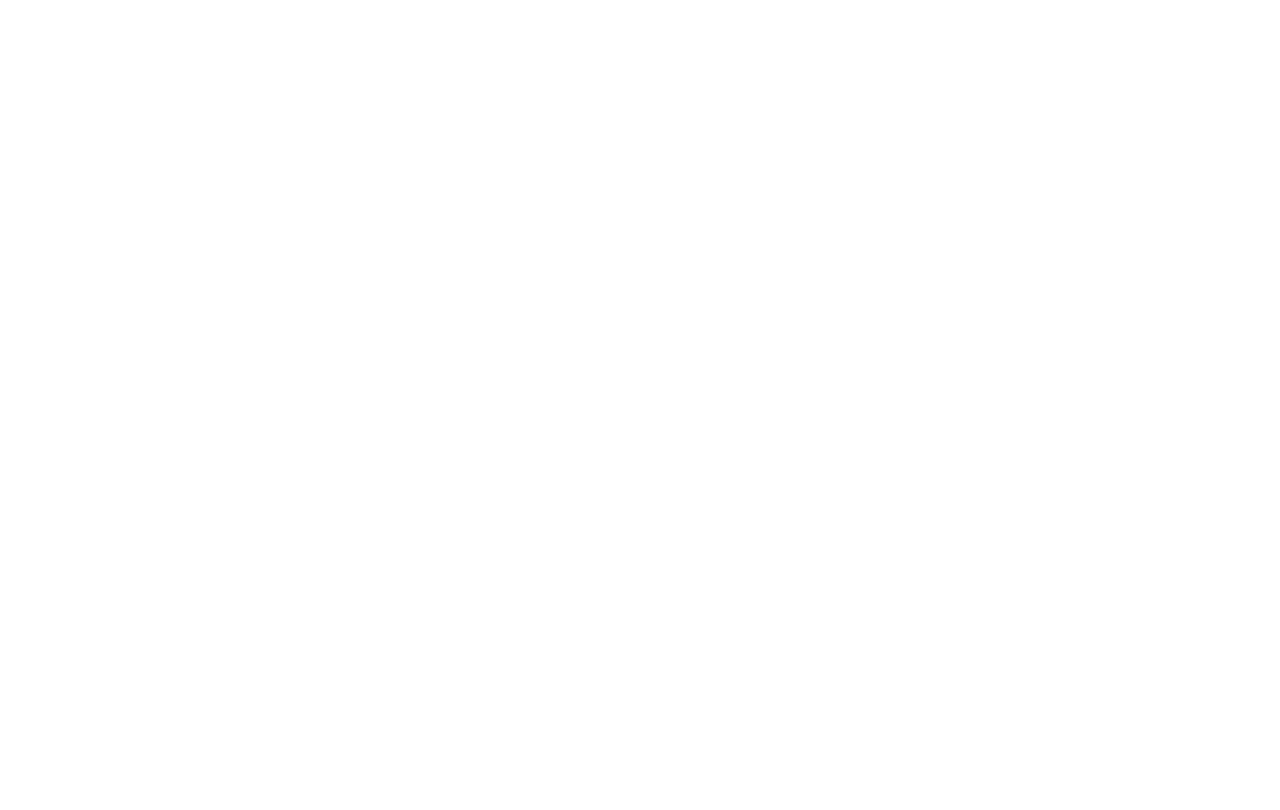
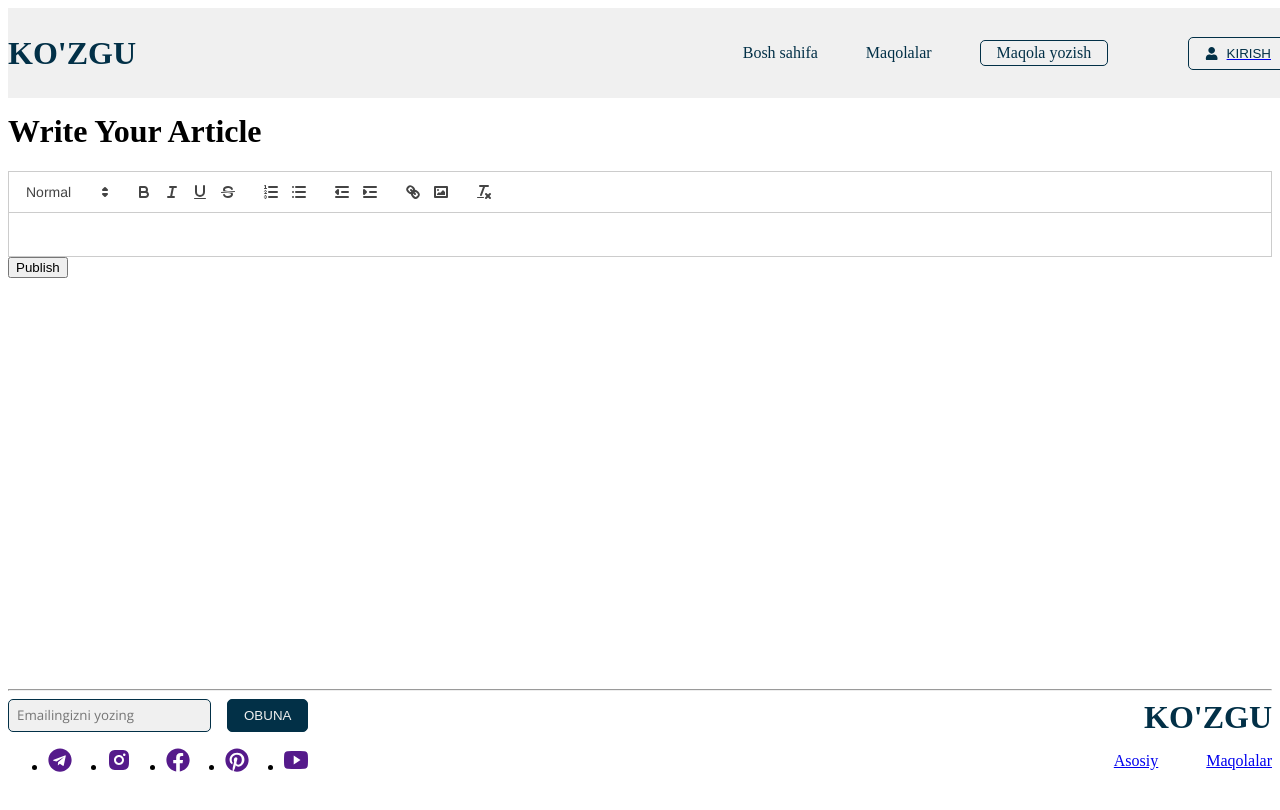
Before and after one commit to SardorDev12/kozgu-front, a React (Vite) app: page /write in a window 1280 px wide. Before the commit this address had no page. Shown: the top 810 px of the page. Built offline with nearby package versions, Linux system fonts and the light colour scheme; no server answers; the HTML template or start-up script is replaced by a standard one.

Commit message:
started working on write article page

```diff
--- a/package.json
+++ b/package.json
@@ -11,9 +11,11 @@
   },
   "dependencies": {
     "axios": "^1.7.7",
+    "quill": "^2.0.3",
     "react": "^18.3.1",
     "react-dom": "^18.3.1",
     "react-icons": "^5.3.0",
+    "react-quill": "^2.0.0",
     "react-router-dom": "^7.0.1"
   },
   "devDependencies": {
--- a/src/App.jsx
+++ b/src/App.jsx
@@ -6,6 +6,7 @@
 import Article from "./pages/Article";
 import Home from "./pages/Home";
 import Profile from "./pages/Profile";
+import Write from "./pages/Write";
 
 const App = () => {
   return (
@@ -16,6 +17,7 @@
 
         <Route element={<GlobalLayout />}>
           <Route path="/" element={<Home />} />
+          <Route path="/write" element={<Write />} />
           <Route path="/profile" element={<Profile />} />
           <Route path="/articles/:id" element={<Article />} />
         </Route>
--- a/src/assets/styles/components/header.scss
+++ b/src/assets/styles/components/header.scss
@@ -30,13 +30,28 @@
         @include mixins.flex(row, space-between, center);
         list-style-type: none;
         gap: 1rem * 3;
-        padding: 0 1rem * 10;
-        li > a {
+        padding: 0 5rem;
+        .nav-item {
           text-decoration: none;
           color: vars.$pr-color;
 
           &:hover {
             color: vars.$sc-color;
+          }
+
+          &.write-page__btn {
+            @include mixins.button(
+              vars.$bg-color,
+              vars.$pr-color,
+              vars.$pr-color
+            );
+            padding: 0.2rem 1rem;
+            margin: 0;
+            &:hover {
+              background-color: vars.$sc-color;
+              border-color: vars.$sc-color;
+              color: vars.$bg-color;
+            }
           }
         }
       }
--- a/src/components/Header.jsx
+++ b/src/components/Header.jsx
@@ -10,6 +10,7 @@
 import { FaHouseUser } from "react-icons/fa6";
 import { IoHome } from "react-icons/io5";
 import { IoCloseCircle } from "react-icons/io5";
+import { PiPenFill } from "react-icons/pi";
 
 const Header = () => {
   const [currentUser, setCurrentUser] = useState(null);
@@ -59,16 +60,15 @@
         </div>
         <nav className="navbar">
           <ul className="items">
-            <li>
             <NavLink className={"nav-item"} to="/">
               Bosh sahifa
             </NavLink>
-            </li>
-            <li>
             <NavLink className={"nav-item"} to="/articles">
               Maqolalar
             </NavLink>
-            </li>
+            <NavLink className={"nav-item write-page__btn"} to="/write">
+              Maqola yozish
+            </NavLink>
           </ul>
 
           {currentUser ? (
@@ -111,6 +111,14 @@
                       Sahifam
                     </NavLink>
                     <NavLink
+                      to="/write"
+                      onClick={closeModal}
+                      className="menu-item my-profile"
+                    >
+                      <PiPenFill className="my-profile__icon" />
+                      Maqola yozish
+                    </NavLink>
+                    <NavLink
                       onClick={() => handleLogout()}
                       className="menu-item logout"
                     >
--- /dev/null
+++ b/src/pages/Write.jsx
@@ -0,0 +1,48 @@
+import { useEffect, useState } from "react";
+import authService from "../services/authService";
+import ReactQuill from "react-quill";
+import "react-quill/dist/quill.snow.css";
+
+const Write = () => {
+  const [user, setUser] = useState(null);
+  const [content, setContent] = useState(null);
+
+  const toolbarOptions = [
+    [{ header: [1, 2, false] }],
+    ["bold", "italic", "underline", "strike"],
+    [{ list: "ordered" }, { list: "bullet" }],
+    [{ indent: "-1" }, { indent: "+1" }],
+    ["link", "image"],
+    ["clean"],
+  ];
+
+  const handleContentChange = (val) => {
+    setContent(val);
+  };
+
+  useEffect(() => {
+    (async () => {
+      const userLoggedIn = authService.getCurrentUser();
+      setUser(userLoggedIn);
+    })();
+  }, []);
+  return (
+    <div className="container write-page">
+      {user ? (
+        <div>
+          <h1>Write Your Article</h1>
+          <ReactQuill
+            value={content}
+            onChange={handleContentChange}
+            modules={{ toolbar: toolbarOptions }}
+          />
+          <button>Publish</button>
+        </div>
+      ) : (
+        <div className="login">You need to log in</div>
+      )}
+    </div>
+  );
+};
+
+export default Write;
```
Also changed, not shown: 1 other file (tests, documents, lock files or other folders). Lines whose indentation alone changed are shown as unchanged.
